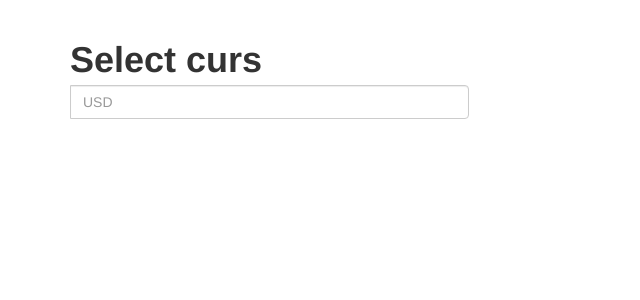
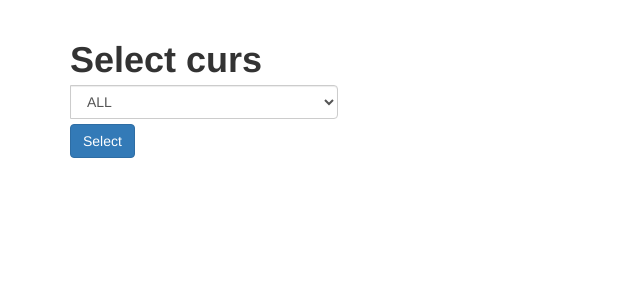
Before and after one commit to VadZim11/ORMEDIA_FLASK_APP, a Flask app: page /courses/ in a window 1280 px wide. Shown: the part 52-352 px from the top of the page, without its empty margins (0-640 px from the left). Run offline with Flask 2, Linux system fonts and the light colour scheme; some libraries are stand-ins or nearby versions.

Commit message:
add select cours

```diff
--- a/myapplication/myapp/courses/courses.py
+++ b/myapplication/myapp/courses/courses.py
@@ -1,5 +1,5 @@
 from flask import Blueprint, render_template, request
-from .parsing_nbrb_by import parsing_cours
+from .parsing_nbrb_by import parsing_cours, parsing_cours_all
 
 courses = Blueprint("courses", __name__, template_folder="templates")
 
@@ -9,5 +9,7 @@ def index():
     cur_abbreviation = "USD"
     if request.method == "POST":
         cur_abbreviation = request.form.get("cur_abbreviation")
+        if cur_abbreviation == "ALL":
+            return render_template("courses/courses.html", text=parsing_cours_all())
         return render_template("courses/courses.html", text=parsing_cours(cur_abbreviation))
     return render_template("courses/courses.html")
--- a/myapplication/myapp/courses/parsing_nbrb_by.py
+++ b/myapplication/myapp/courses/parsing_nbrb_by.py
@@ -5,3 +5,8 @@ def parsing_cours(Cur_Abbreviation):
     url = f"http://www.nbrb.by/API/ExRates/Rates/{Cur_Abbreviation}?ParamMode=2"
     courses_nbrb = requests.get(url).json()
     return courses_nbrb
+
+def parsing_cours_all():
+    url = "http://www.nbrb.by/API/ExRates/Rates?Periodicity=0"
+    courses_nbrb = requests.get(url).json()
+    return courses_nbrb
--- a/myapplication/myapp/courses/templates/courses/courses.html
+++ b/myapplication/myapp/courses/templates/courses/courses.html
@@ -11,9 +11,17 @@
       <div class="row">
           <div class="col-lg-6">
             <div class="input-group">
-              <label for="cur_abbreviation">Select curs</label>
-              <input type="text" class="form-control" placeholder="USD" name="cur_abbreviation">
+              <div>
+                  <label for="inputState">Select curs</label>
+                  <select select name="cur_abbreviation" id="inputState" class="form-control">
+                    <option  value="ALL" selected>ALL</option>
+                    <option value="USD">USD</option>
+                    <option value="EUR">EUR</option>
+                    <option value="RUB">RUB</option>
+                  </select>
+                </div>
             </div><!-- /input-группа -->
+            <button type="submit" class="btn btn-primary" value="USD">Select</button>
           </div><!-- /.col-lg-6 -->
       </div><!-- /.строки -->
 
--- a/myapplication/myapp/templates/base.html
+++ b/myapplication/myapp/templates/base.html
@@ -13,12 +13,7 @@
     <nav class="navbar navbar-inverse">
       <div class="container-fluid">
         <div class="navbar-header">
-          <button type="button" class="navbar-toggle collapsed" data-toggle="collapse" data-target="#bs-example-navbar-collapse-1" aria-expanded="false">
-            <span class="sr-only">Toggle navigation</span>
-            <span class="icon-bar"></span>
-            <span class="icon-bar"></span>
-            <span class="icon-bar"></span>
-          </button>
+          <button type="button" class="navbar-toggle collapsed" data-toggle="collapse" data-target="#bs-example-navbar-collapse-1" aria-expanded="false"></button>
           <a class="navbar-brand" href=" {{ url_for("home") }} ">Home</a>
         </div>
         <div class="collapse navbar-collapse" id="bs-example-navbar-collapse-1">
```
